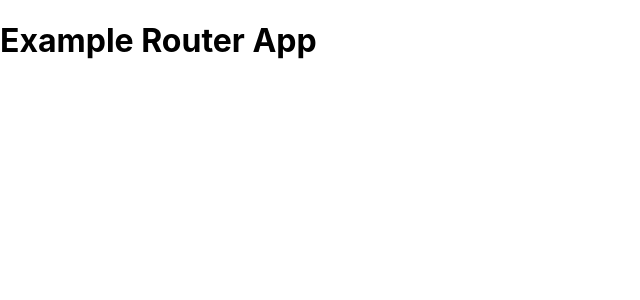
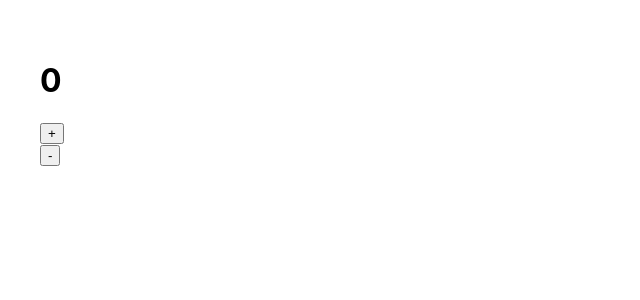
Before and after one commit to gavinmgrant/react-playground, a React (Create React App) app: page / in a window 1280 px wide. Shown: the top 300 px of the page, without its empty margins (0-640 px from the left). Built offline with nearby package versions, Linux system fonts and the light colour scheme.

Commit message:
added component Click for onClick event handler practice

```diff
--- a/src/App.js
+++ b/src/App.js
@@ -1,13 +1,12 @@
 import React, { Component } from 'react';
 import './App.css';
-
-import DemonynApp from './demonymapp/demonymApp';
+import Clicks from './clicks/clicks';
 
 class App extends Component {
   render() {
     return (
       <div className="App">
-        <DemonynApp/>
+        <Clicks />
       </div>
     );
   }
--- /dev/null
+++ b/src/clicks/clicks.js
@@ -0,0 +1,30 @@
+import React, { Component } from 'react';
+import Button from './clicksButton';
+
+class Clicks extends Component {
+    constructor(props) {
+        super(props);
+        this.state = { totalClicks: 0 };
+    }
+
+    handleClicks = () => {
+        const total = this.state.totalClicks;
+        this.setState ({ totalClicks: total + 1 });
+    }
+
+    handleSub = () => {
+        const total = this.state.totalClicks;
+        this.setState ({ totalClicks: total - 1});
+    }
+
+    render() {
+        return (
+            <Button
+                onClick={this.handleClicks}
+                onClickSub={this.handleSub}
+                clicks={this.state.totalClicks} />
+        )
+    }
+}
+
+export default Clicks;
--- /dev/null
+++ b/src/clicks/clicksButton.js
@@ -0,0 +1,18 @@
+import React, { Component } from 'react';
+
+export default class Button extends Component {
+    render() {
+        return (
+            <div>
+                <h1>{this.props.clicks}</h1>
+                <button onClick={this.props.onClick}>
+                    +
+                </button>
+                <br />
+                <button onClick={this.props.onClickSub}>
+                    -
+                </button>
+            </div>
+        )
+    }
+}
--- a/src/index.js
+++ b/src/index.js
@@ -1,9 +1,9 @@
 import React from 'react';
 import ReactDOM from 'react-dom';
-import RouterApp from './router/router-app';
+import App from './App';
 import './index.css';
 
 ReactDOM.render(
-    <RouterApp />,
+    <App />,
     document.getElementById('root')
 );
```
